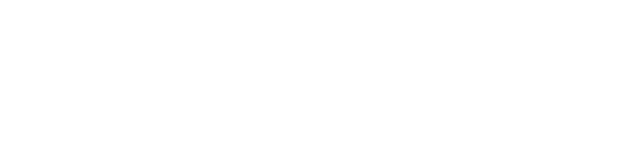
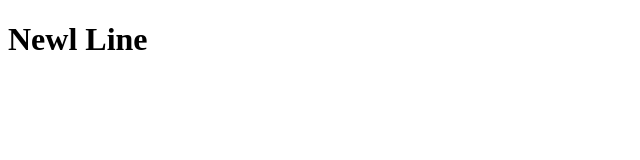
Before and after one commit to Mohanadabusbib/Git_Course, a plain HTML site: page test.html in a window 1280 px wide. Shown: the whole page, without its empty margins (0-640 px from the left). Drawn offline with Linux system fonts and the light colour scheme.

Commit message:
Add New Line

```diff
--- a/test.html
+++ b/test.html
@@ -6,5 +6,6 @@
     <title>Document</title>
 </head>
 <body>
+    <h1>Newl Line</h1>
 </body>
 </html>
```
